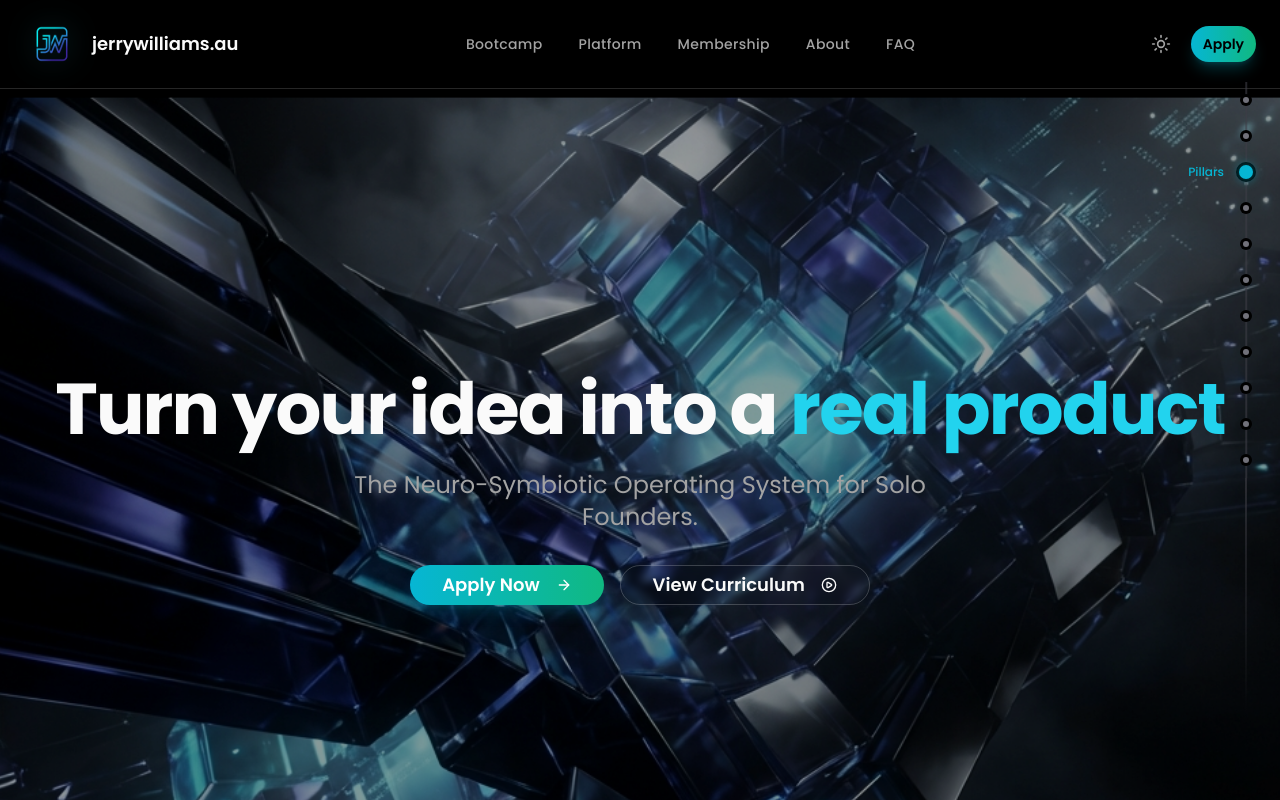
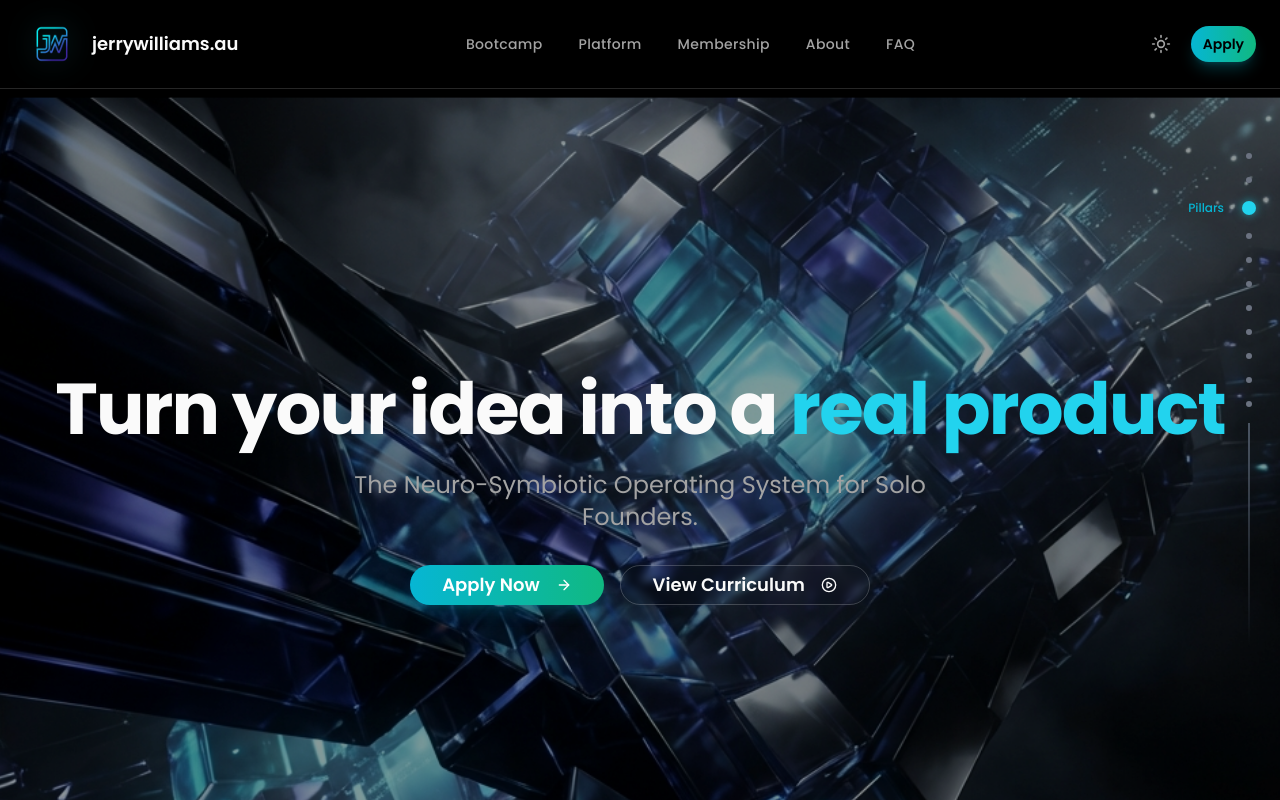
Before and after one commit to jerrywilliams-au/en-web, a Next.js app: page / in a window 1280 px wide. Shown: the top 800 px of the page. Built offline with nearby package versions, Linux system fonts and the light colour scheme.

Commit message:
style: pixel-match sidebar nav to reference
- Remove line running through dots — dots stand alone
- Tail line only starts after the last circle (mt-4 gap)
- Active dot: 14px solid #22d3ee with glow
- Inactive dots: 6px, #d1d5db light / #6b7280 dark
- Simplified dot markup (no mask/wrapper needed)

```diff
--- a/src/components/branding/ChapterNavigation.tsx
+++ b/src/components/branding/ChapterNavigation.tsx
@@ -39,11 +39,8 @@ export function ChapterNavigation() {
 
   return (
     <div className="fixed right-6 top-1/2 -translate-y-1/2 z-50 hidden lg:flex flex-col items-center">
-      {/* Dots container */}
-      <div className="flex flex-col items-center gap-4 relative py-2">
-        {/* Vertical line through dots */}
-        <div className="absolute left-1/2 -translate-x-1/2 top-0 bottom-0 w-[1.5px] bg-zinc-300/60 dark:bg-zinc-700/60" />
-
+      {/* Dots only — no line through them */}
+      <div className="flex flex-col items-center gap-[18px]">
         {chapters.map((chapter) => (
           <a
             key={chapter.id}
@@ -54,7 +51,7 @@ export function ChapterNavigation() {
               document.getElementById(chapter.id)?.scrollIntoView({ behavior: 'smooth' });
             }}
           >
-            {/* Label (Absolute Left) */}
+            {/* Label (appears left on hover / active) */}
             <span className={`absolute right-8 whitespace-nowrap text-xs font-medium transition-all duration-300 origin-right ${
               activeSection === chapter.id
                 ? 'opacity-100 translate-x-0 text-cyan-500 scale-100'
@@ -64,25 +61,17 @@ export function ChapterNavigation() {
             </span>
 
             {/* Dot */}
-            <div className="relative z-10 flex items-center justify-center w-5 h-5">
-               {/* Background mask */}
-               <div className={`absolute rounded-full bg-background transition-all duration-300 ${
-                 activeSection === chapter.id ? 'w-5 h-5' : 'w-3 h-3'
-               }`} />
-
-               {/* The Visible Dot */}
-              <div className={`rounded-full transition-all duration-300 relative z-20 ${
-                activeSection === chapter.id
-                  ? 'w-3.5 h-3.5 bg-cyan-500 shadow-[0_0_12px_rgba(6,182,212,0.7)]'
-                  : 'w-[6px] h-[6px] bg-zinc-400 dark:bg-zinc-500 group-hover:bg-cyan-400/60'
-              }`} />
-            </div>
+            <div className={`rounded-full transition-all duration-300 ${
+              activeSection === chapter.id
+                ? 'w-[14px] h-[14px] bg-[#22d3ee] shadow-[0_0_10px_rgba(34,211,238,0.6)]'
+                : 'w-[6px] h-[6px] bg-[#d1d5db] dark:bg-[#6b7280] group-hover:bg-[#67e8f9] dark:group-hover:bg-[#67e8f9]'
+            }`} />
           </a>
         ))}
       </div>
 
-      {/* Vertical tail line extending toward footer */}
-      <div className="w-[1.5px] h-[30vh] bg-gradient-to-b from-zinc-300/60 dark:from-zinc-700/60 to-transparent" />
+      {/* Tail line — starts only after the last circle */}
+      <div className="w-[1.5px] h-[28vh] mt-4 bg-gradient-to-b from-[#d1d5db] dark:from-[#4b5563] to-transparent" />
     </div>
   );
 }
```
